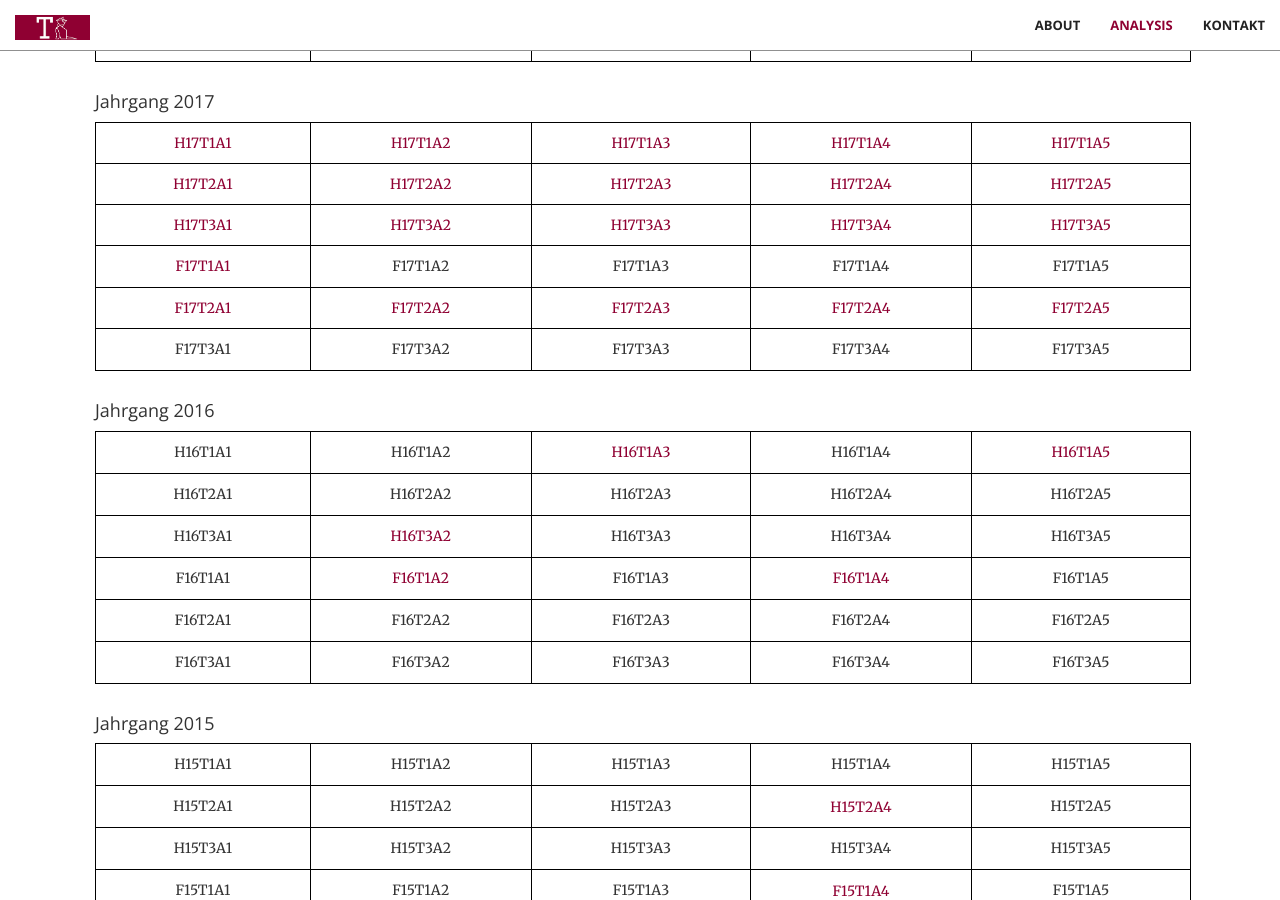
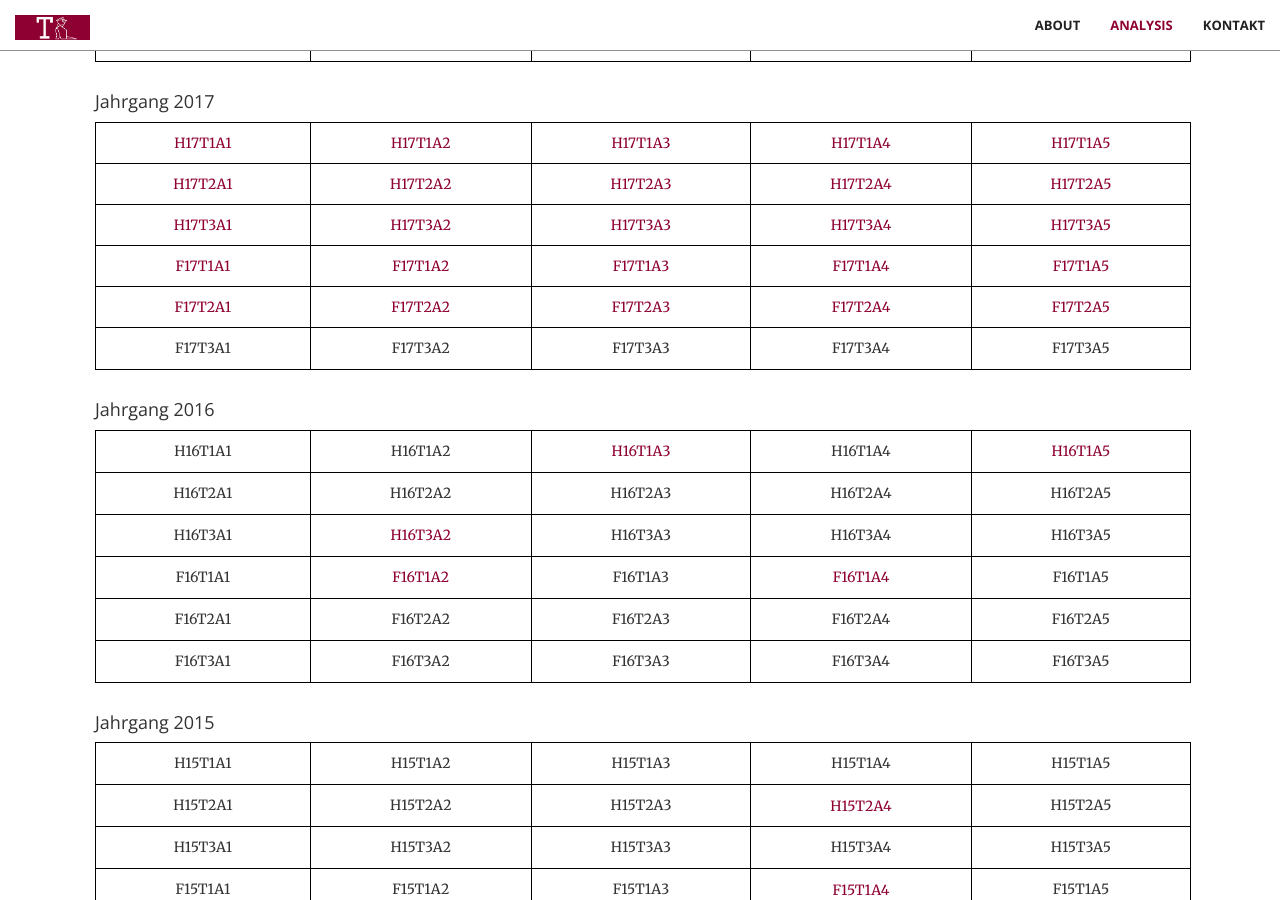
Before and after one commit to trabaldini/trabaldini.github.io, a Jekyll site: the page built from index.html, in a window 1280 px wide and 900 px high, scrolled down 3846 px. Built offline with Jekyll 4.4.1, drawn with Linux system fonts in a browser that asks for light colours; some web fonts are replaced.

Commit message:
adds missing F17T1 exams

```diff
--- a/_includes/math.html
+++ b/_includes/math.html
@@ -850,16 +850,16 @@
                                     <a href="aufg/F17T1A1_FT.pdf" target="_blank">F17T1A1</a>
                                 </td>
                                 <td>
-                                    <p>F17T1A2</p>
+                                    <a href="aufg/F17T1A2_RA.pdf" target="_blank">F17T1A2</a>
                                 </td>
                                 <td>
-                                    <p>F17T1A3</p>
+                                    <a href="aufg/F17T1A3_FT.pdf" target="_blank">F17T1A3</a>
                                 </td>
                                 <td>
-                                    <p>F17T1A4</p>
+                                    <a href="aufg/F17T1A4_RA.pdf" target="_blank">F17T1A4</a>
                                 </td>
                                 <td>
-                                    <p>F17T1A5</p>
+                                    <a href="aufg/F17T1A5_DGL.pdf" target="_blank">F17T1A5</a>
                                 </td>
                             </tr>
                             <tr>
```
Also changed, not shown: 4 other files.
